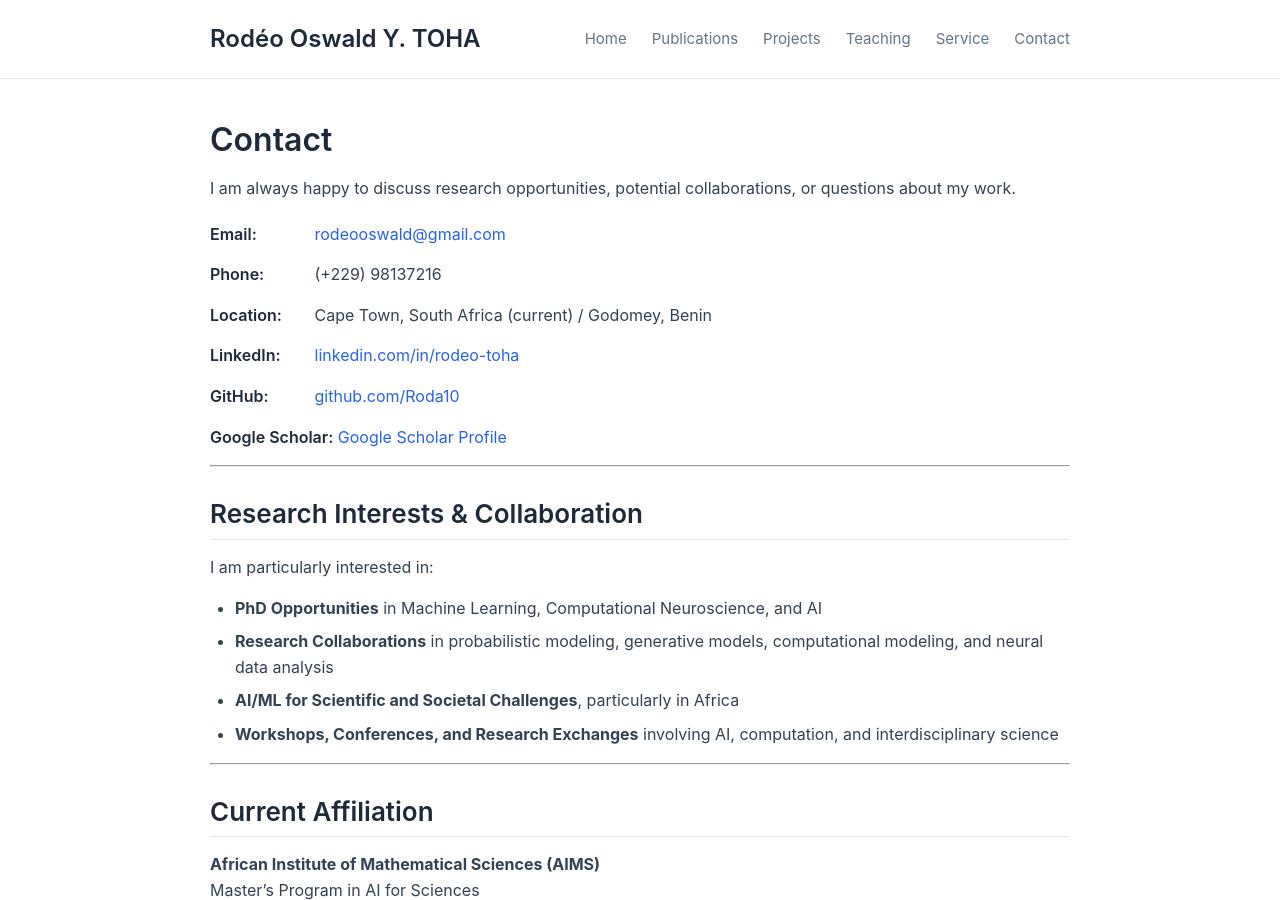
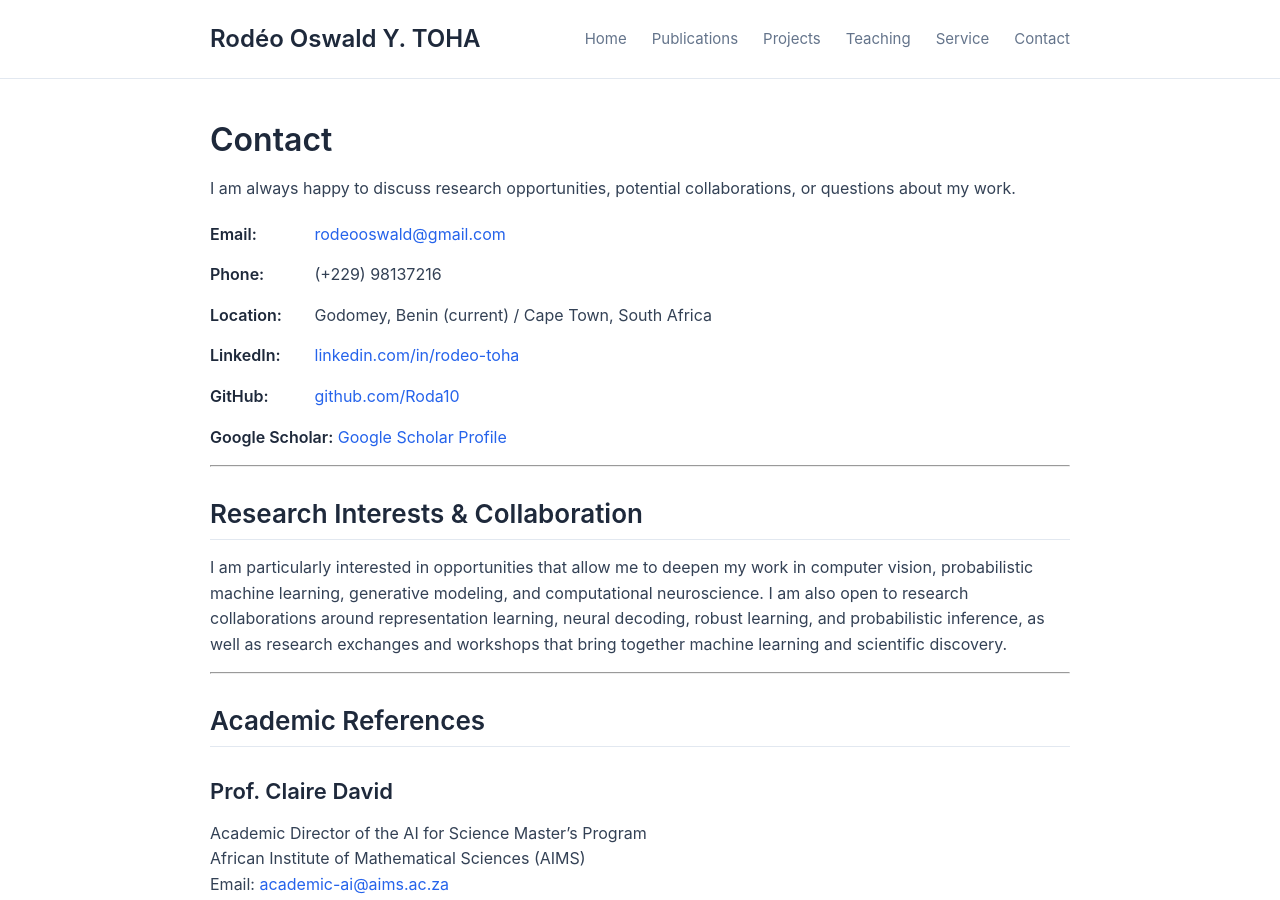
Before and after one commit to Roda10/my-academic-site, a Jekyll site: the page built from contact.md, in a window 1280 px wide and 900 px high. Built offline with Jekyll 4.4.1, drawn with Linux system fonts in a browser that asks for light colours; some of the changed text lies outside the part shown.

Commit message:
Revise contact details and research interests
Updated location and expanded research interests section.

```diff
--- a/contact.md
+++ b/contact.md
@@ -20,7 +20,7 @@ I am always happy to discuss research opportunities, potential collaborations, o
 
   <div class="contact-item">
     <span class="contact-label">Location:</span>
-    Cape Town, South Africa (current) / Godomey, Benin
+    Godomey, Benin (current) / Cape Town, South Africa
   </div>
 
   <div class="contact-item">
@@ -44,20 +44,7 @@ I am always happy to discuss research opportunities, potential collaborations, o
 
 ## Research Interests & Collaboration
 
-I am particularly interested in:
-
-- **PhD Opportunities** in Machine Learning, Computational Neuroscience, and AI
-- **Research Collaborations** in probabilistic modeling, generative models, computational modeling, and neural data analysis
-- **AI/ML for Scientific and Societal Challenges**, particularly in Africa
-- **Workshops, Conferences, and Research Exchanges** involving AI, computation, and interdisciplinary science
-
----
-
-## Current Affiliation
-
-**African Institute of Mathematical Sciences (AIMS)**
-Master's Program in AI for Sciences
-Muizenberg, Cape Town, South Africa
+I am particularly interested in opportunities that allow me to deepen my work in computer vision, probabilistic machine learning, generative modeling, and computational neuroscience. I am also open to research collaborations around representation learning, neural decoding, robust learning, and probabilistic inference, as well as research exchanges and workshops that bring together machine learning and scientific discovery.
 
 ---
 
```
